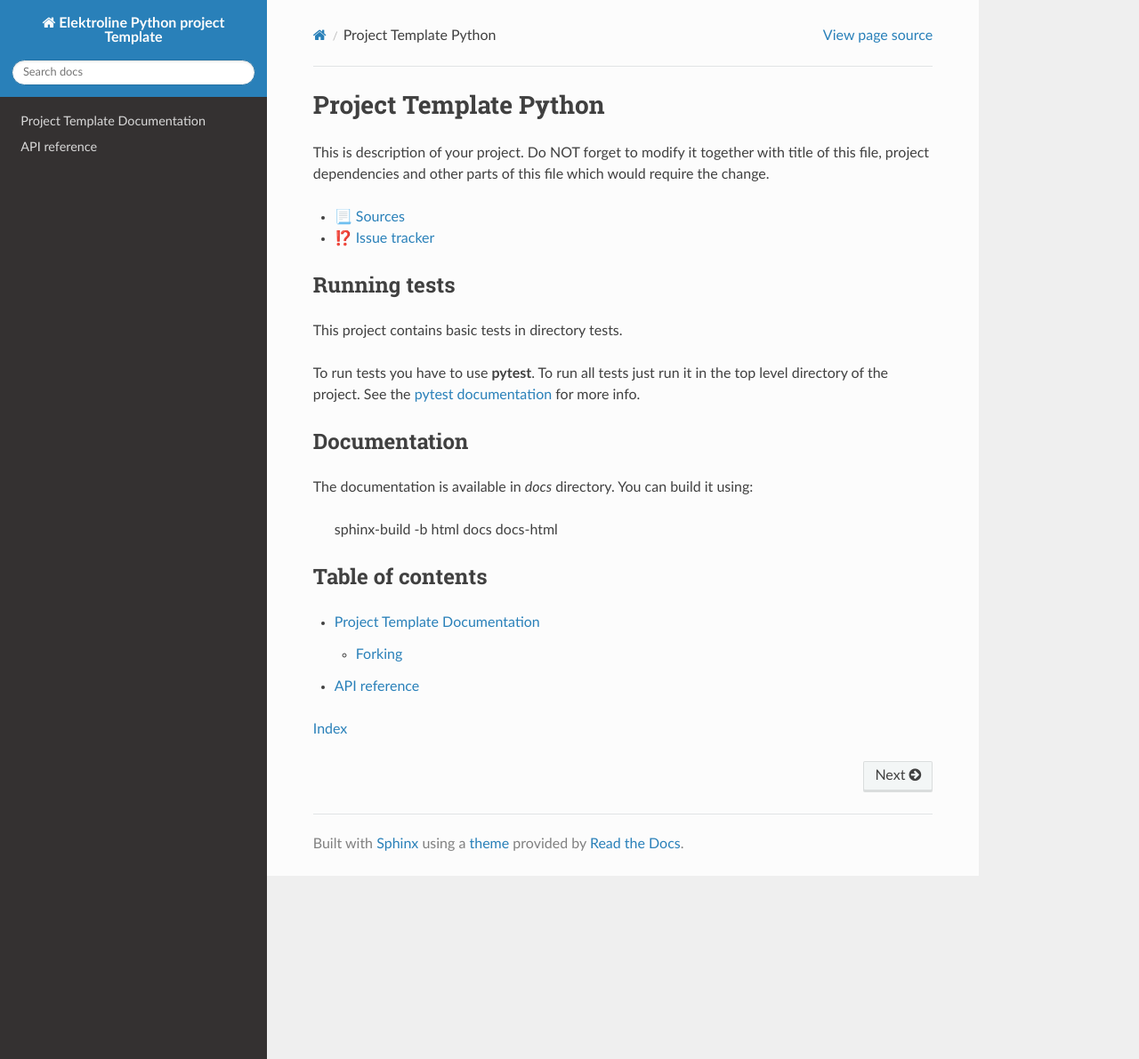
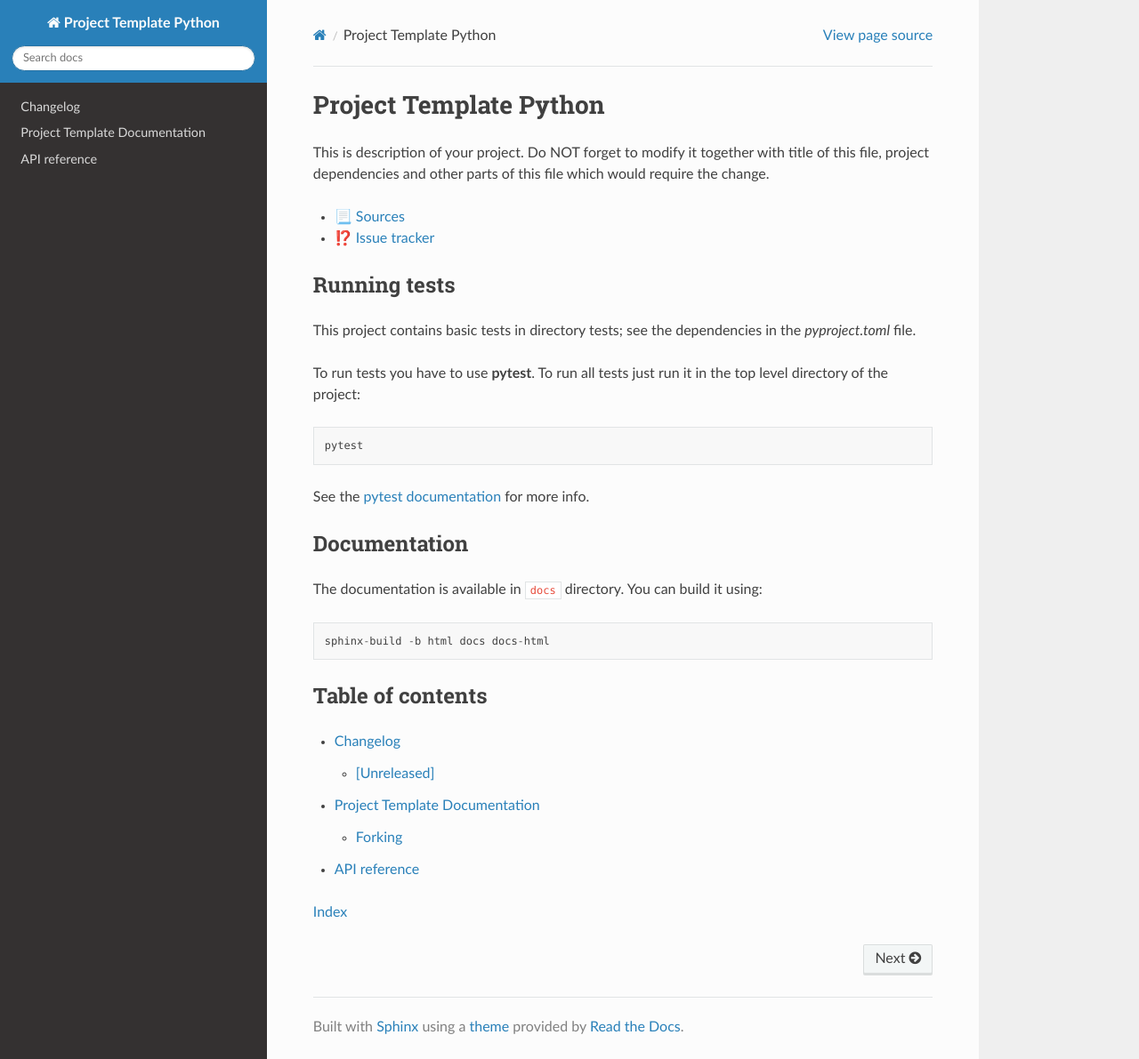
Before and after one commit to silicon-heaven/pyshv, a Sphinx documentation site: the page built from docs/index.rst, in a window 1280 px wide and 1191 px high. Shown: the whole window at 89% size. Built offline with Sphinx 7.4.7 and the Read the Docs theme 3.1.0, drawn with Linux system fonts in a browser that asks for light colours.

Commit message:
Unify project description, docs formatting, URLs
In readme:
- Remove = overline, see [1]
- Fix literals and literal block
- Fix docs build command for strange locales

[1]: https://devguide.python.org/documentation/markup/#sections

Regarding the documentation:
- Include changelog in docs
- Update python template URLs
- Unify project oneline description

```diff
--- a/README.rst
+++ b/README.rst
@@ -1,4 +1,3 @@
-=======================
 Project Template Python
 =======================
 
@@ -6,23 +5,27 @@ This is description of your project. Do NOT forget to modify it together with
 title of this file, project dependencies and other parts of this file which
 would require the change.
 
-* `📃 Sources <http://jessie.elektroline.cz/emb/template/python>`__
-* `⁉️ Issue tracker <http://jessie.elektroline.cz/emb/template/python/-/issues>`__
+* `📃 Sources <https://gitlab.elektroline.cz/emb/template/python>`__
+* `⁉️ Issue tracker <https://gitlab.elektroline.cz/emb/template/python/-/issues>`__
 
 
 Running tests
 -------------
 
-This project contains basic tests in directory tests.
+This project contains basic tests in directory tests; see the dependencies in
+the `pyproject.toml` file.
 
 To run tests you have to use **pytest**. To run all tests just run it in the top
-level directory of the project. See the `pytest documentation
-<https://docs.pytest.org/>`__ for more info.
+level directory of the project::
+
+    pytest
+
+See the `pytest documentation <https://docs.pytest.org/>`__ for more info.
 
 
 Documentation
 -------------
 
-The documentation is available in `docs` directory. You can build it using:
+The documentation is available in ``docs`` directory. You can build it using::
 
     sphinx-build -b html docs docs-html
--- /dev/null
+++ b/docs/CHANGELOG.rst
@@ -0,0 +1 @@
+.. mdinclude:: ../CHANGELOG.md
--- a/docs/conf.py
+++ b/docs/conf.py
@@ -7,8 +7,8 @@ import sys
 
 sys.path.insert(0, str(pathlib.Path("..").absolute()))
 
-project = "Elektroline Python project Template"
-copyright = "2023, Elektroline a.s."
+project = "Project Template Python"
+copyright = "2024, Elektroline a.s."
 author = "Elektroline a.s."
 
 
@@ -19,6 +19,7 @@ extensions = [
     "sphinx.ext.viewcode",
     "sphinx.ext.todo",
     "sphinx_rtd_theme",
+    "sphinx_mdinclude",
 ]
 
 templates_path = ["_templates"]
--- a/docs/index.rst
+++ b/docs/index.rst
@@ -6,6 +6,7 @@ Table of contents
 .. toctree::
    :maxdepth: 2
 
+   CHANGELOG
    template/index
    api
 
```
Also changed, not shown: pyproject.toml (+5 -2 lines), 1 other file.
